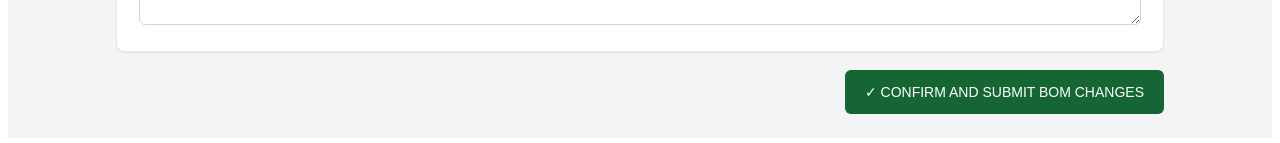
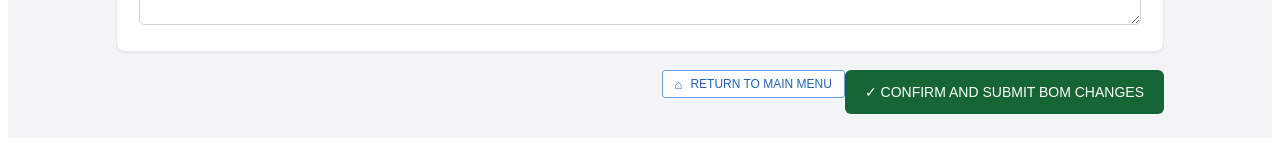
Before and after one commit to hormelproject-collab/Hormel-frontend, a React (Vite) app: page /review-changes in a window 1280 px wide. Shown: the part 1048-1191 px from the top of the page. Built offline with nearby package versions, Linux system fonts and the light colour scheme; no server answers.

Commit message:
to pull for modifybom

```diff
--- a/src/modifyBom/ModifyExistingBOMSummary.jsx
+++ b/src/modifyBom/ModifyExistingBOMSummary.jsx
@@ -14,12 +14,32 @@ const ModifyExistingBOMSummary = () => {
   const coProducts = routerLocation?.state?.coProducts ?? [];
 
   const resolvedRoutingId = useMemo(() => {
-    return (
+    const directRoutingId =
       record?.routing_id ||
       record?.routingId ||
       record?.resourceInfo?.routingId ||
-      ""
-    );
+      record?.resourceInfo?.routing_id ||
+      "";
+
+    if (directRoutingId) {
+      return directRoutingId;
+    }
+
+    const produced =
+      record?.produced_item ||
+      record?.item ||
+      "";
+
+    const resource =
+      record?.resource ||
+      record?.resourceInfo?.resource ||
+      "";
+
+    if (produced && resource) {
+      return `ROUTING_${produced}_${resource}`;
+    }
+
+    return "";
   }, [record]);
 
   const resolvedPriority = useMemo(() => {
@@ -77,6 +97,9 @@ const ModifyExistingBOMSummary = () => {
       updated: cp.qty || "-",
     },
   ]);
+  const handleReturnToMainMenu = () => {
+    navigate("/");
+  };
 
   const handleSubmit = async () => {
     try {
@@ -113,8 +136,20 @@ const ModifyExistingBOMSummary = () => {
                   : "",
               };
             }),
+            coProductItems: coProducts.map((cp) => {
+              const parsedStandardUsage = Number(
+                cp?.standard_usage ?? cp?.qty ?? cp?.qty_produced_per
+              );
+              return {
+                coProductItem: cp?.item || cp?.co_product_item || "",
+                standardUsage: Number.isFinite(parsedStandardUsage)
+                  ? parsedStandardUsage
+                  : "",
+              };
+            }),
           },
         ],
+
         notes: notes || "",
       };
 
@@ -141,9 +176,6 @@ if (!response.ok) {
       console.log("BOM modification successful:", result);
       setSuccessMessage("✓ BOM changes submitted successfully!");
 
-setTimeout(() => {
-  navigate("/");
-}, 2000);
     } catch (error) {
       console.error("Error submitting BOM changes:", error);
       setSuccessMessage(`✗ Error: ${error.message}`);
@@ -300,6 +332,14 @@ return (
 
           <div style={styles.footer}>
             <button
+              type="button"
+              onClick={handleReturnToMainMenu}
+              style={styles.secondaryBtn}
+            >
+              <span style={{ fontSize: "13px" }}>⌂</span>
+              <span>RETURN TO MAIN MENU</span>
+            </button>
+            <button
               style={styles.confirmBtn}
               onClick={handleSubmit}
               disabled={isSubmitting}
@@ -450,6 +490,20 @@ const styles = {
     justifyContent: "flex-end",
     marginTop: "8px",
   },
+  secondaryBtn: {
+    border: "1px solid #6da0e1",
+    borderRadius: "3px",
+    height: "28px",
+    padding: "0 12px",
+    fontSize: "12px",
+    fontWeight: 500,
+    color: "#1e63b5",
+    background: "#fff",
+    cursor: "pointer",
+    display: "inline-flex",
+    alignItems: "center",
+    gap: "8px",
+  },
   confirmBtn: {
     background: "#166534",
     color: "#fff",
```
Lines whose indentation alone changed are shown as unchanged.
